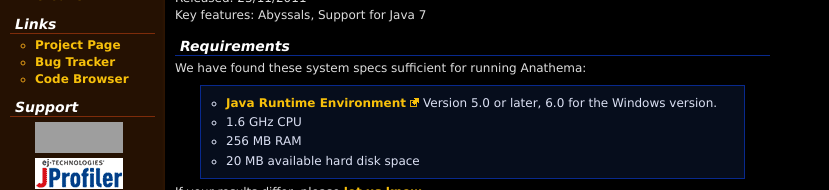
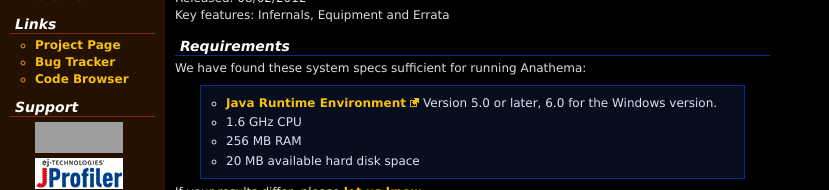
Before and after one commit to anathema/anathema.github.com, a Jekyll site: the page built from downloads.html, in a window 1280 px wide. Shown: the part 320-510 px from the top of the page, without its empty margins (0-829 px from the left). Built offline with Jekyll 4.4.1, drawn with Linux system fonts in a browser that asks for light colours; some of the changed text lies outside the part shown; grey boxes are pictures that could not be loaded.

Commit message:
Website ready for 3.0!

```diff
--- a/downloads.html
+++ b/downloads.html
@@ -10,9 +10,9 @@
 	Once you're done installing, the <a href="http://prdownloads.sourceforge.net/anathema/AnathemaUsersGuide_v1.0.pdf?download">user's guide</a> might be helpful.
 	</p>
 
-<h2>Current Release: Anathema 2.0.2</h2>
-<p>Released: 23/11/2011<br/>
-Key features: Abyssals, Support for Java 7</p>
+<h2>Current Release: Anathema 3.0.0</h2>
+<p>Released: 08/02/2012<br/>
+Key features: Infernals, Equipment and Errata</p>
 
 <h2>Requirements</h2>
 	<p>We have found these system specs sufficient for running Anathema:</p>
```
Also changed, not shown: _posts/2012-02-08-Version3.0.0.md (added, +24 -0 lines).
